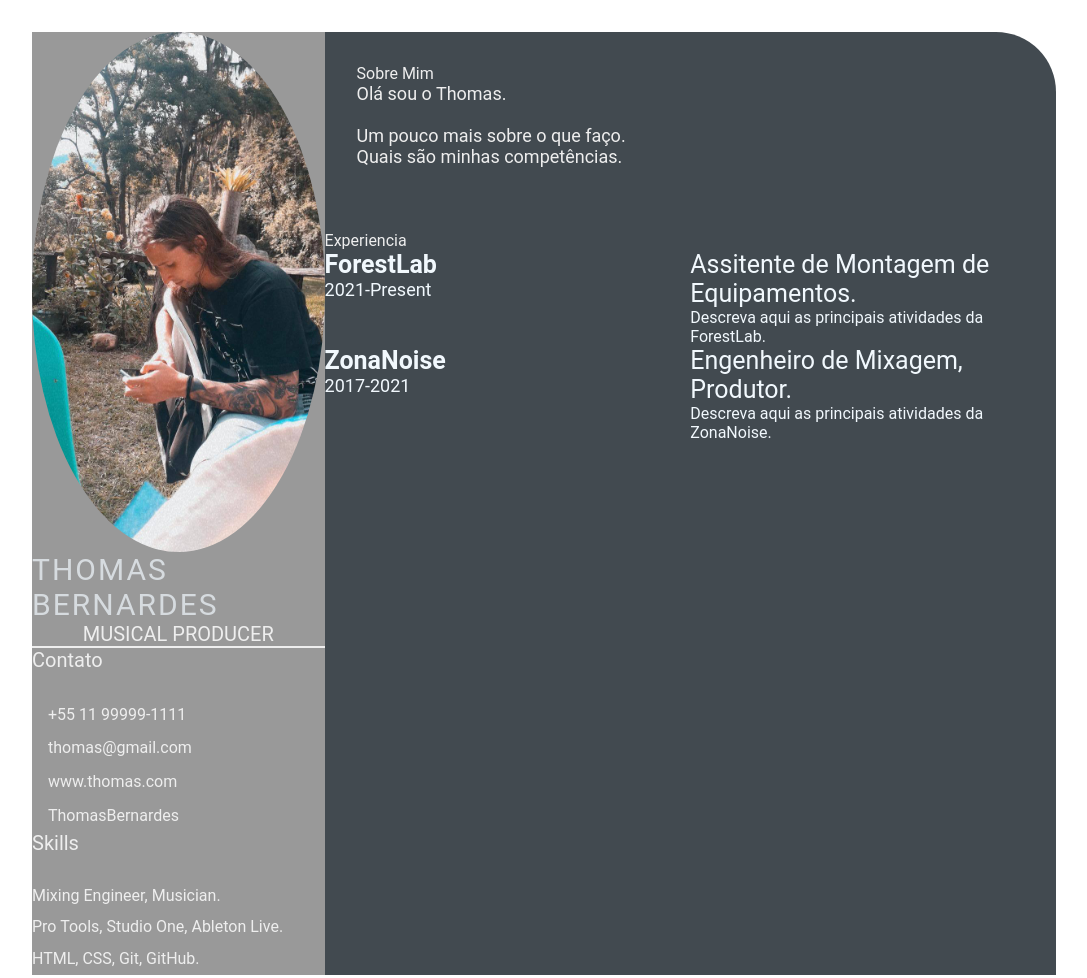
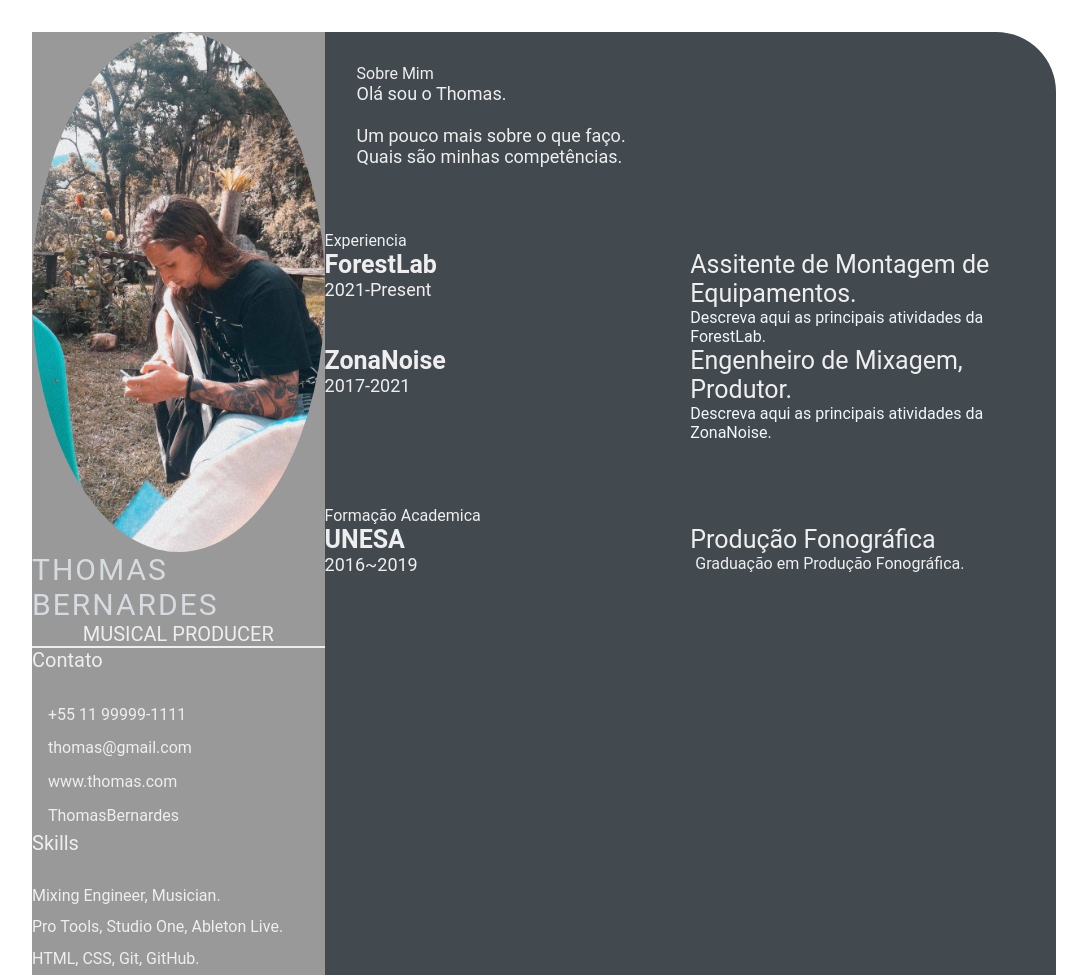
Before and after one commit to ThomasBernardes/ThomasBernardes.github.io, a plain HTML site: page index.html in a window 1280 px wide. Shown: the whole page, without its empty margins (96-1183 px from the left). Drawn offline with Linux system fonts and the light colour scheme.

```diff
--- a/index.html
+++ b/index.html
@@ -1,4 +1,5 @@
 <html lang="en">
+
 <head>
     <meta charset="UTF-8">
     <meta http-equiv="X-UA-Compatible" content="IE=edge">
@@ -9,6 +10,7 @@
 
 
 </head>
+
 <body>
     <main class="resume-contents">
         <section class="left-section">
@@ -30,9 +32,15 @@
                 <div class="skills">
                     <p class="left-title">Skills</p>
                     <ul>
-                        <li><p>Mixing Engineer, Musician.</p></li>
-                        <li><p>Pro Tools, Studio One, Ableton Live.</p></li>
-                        <li><p>HTML, CSS, Git, GitHub.</p></li>
+                        <li>
+                            <p>Mixing Engineer, Musician.</p>
+                        </li>
+                        <li>
+                            <p>Pro Tools, Studio One, Ableton Live.</p>
+                        </li>
+                        <li>
+                            <p>HTML, CSS, Git, GitHub.</p>
+                        </li>
                     </ul>
 
                 </div>
@@ -77,7 +85,22 @@
                     </div>
                 </div>
             </section>
+            <section class="education-gap">
+                <div class="right-title">Formação Academica</div>
+                <div class="education-contents">
+                    <div class="education-left">
+                        <p class="education-school-name">UNESA</p>
+                        <p class="education-time-period">2016~2019</p>
+                    </div>
+                    <div class="education-right">
+                        <p class="education-subject">Produção Fonográfica</p>
+                        <p class="education-desc">
+                            Graduação em Produção Fonográfica.
+                         </p>
+                </div>
+            </section>
         </section>
     </main>
 </body>
-</html
+
+</html>
--- a/style.css
+++ b/style.css
@@ -117,18 +117,22 @@
 .awards-company-name {
     font-size: 25px;
     font-weight: bold;
+    color: #eeeeee;
+
 }
 
 .exp-time-period,
-.educationp-time-period,
+.education-time-period,
 .awards-time-period {
     font-size: 18px;
+    color: #eeeeee;
 }
 
 .exp-position,
 .education-subject,
 .awards-name {
     font-size: 25px;
+    color: #eeeeee;
 }
 
 .exp-desc,
@@ -136,4 +140,5 @@
 .awards-desc {
     font-size: 16px;
     padding-left: 5px;
+    color: #eeeeee;
 }
```
Lines whose indentation alone changed are shown as unchanged.
